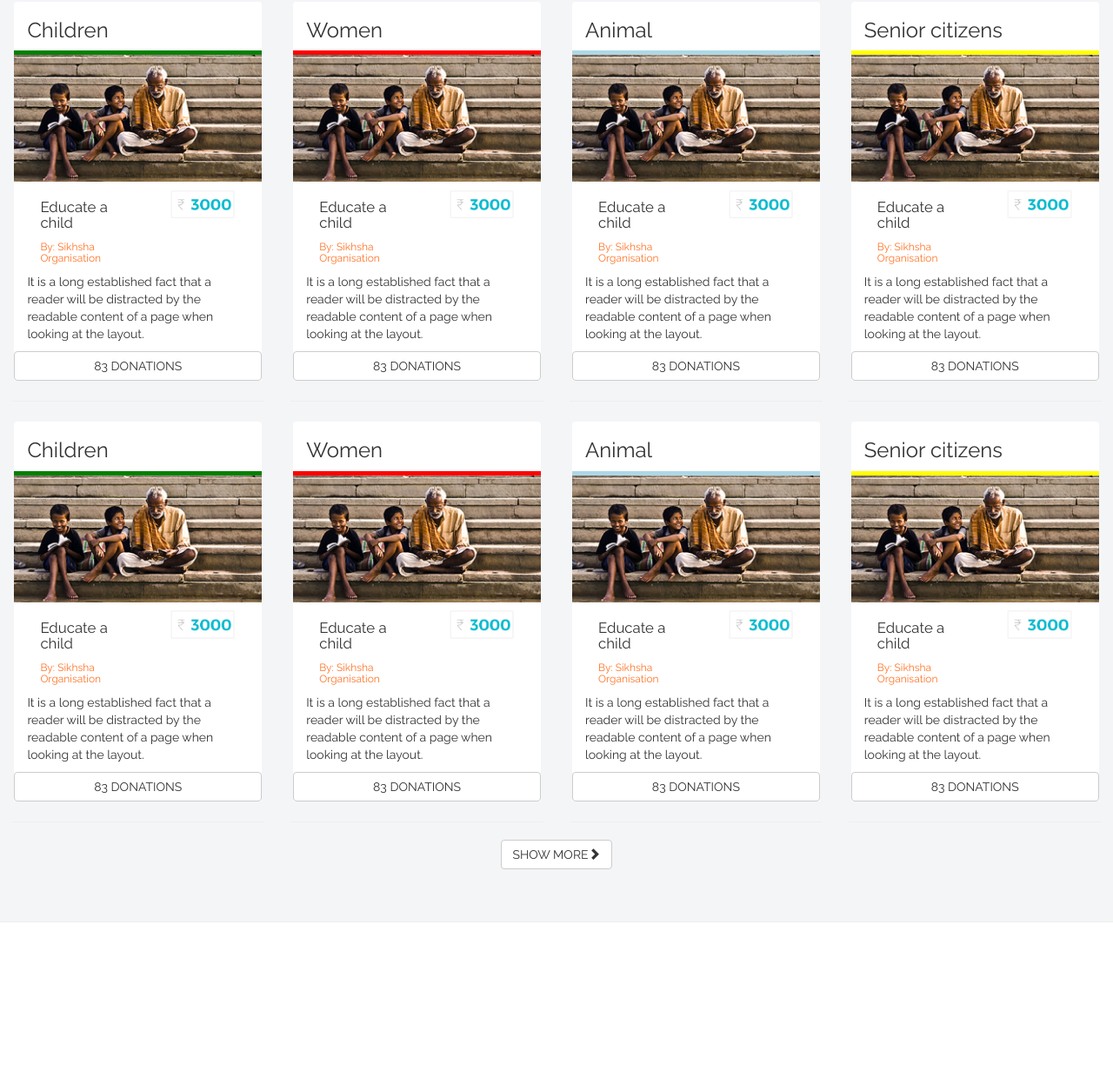
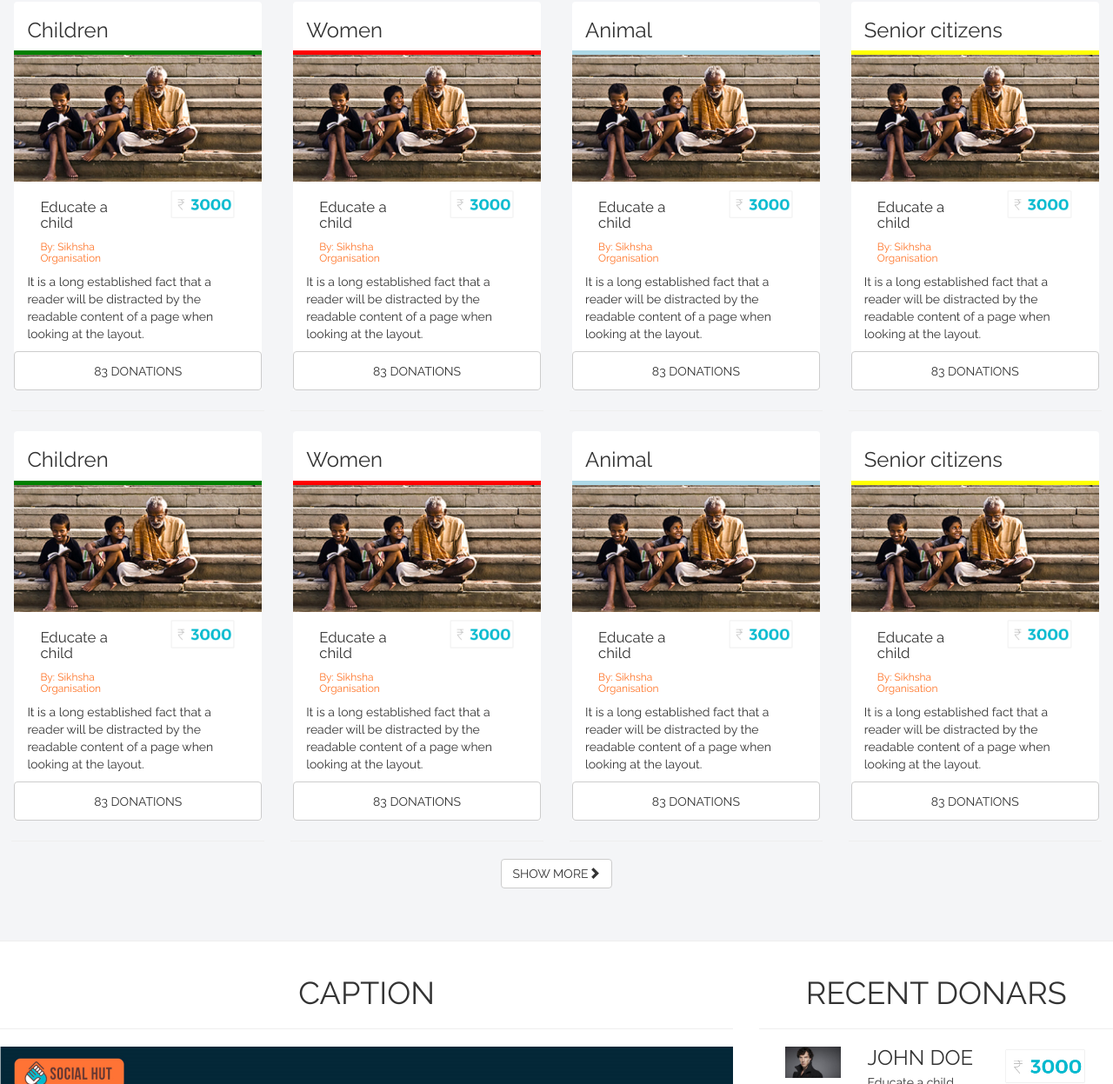
Before and after one commit to abhik-setia/socialHut, a PHP site: page / in a window 1280 px wide. Shown: the part 1353-2600 px from the top of the page at 87% size. Run offline with PHP 8.4, Linux system fonts and the light colour scheme.

Commit message:
package section done

```diff
--- a/css/home.css
+++ b/css/home.css
@@ -259,7 +259,46 @@ background-color: #F4F5F7;
   -webkit-transition: ease-out all .4s;
 }
 .donate_btn {
+  height:45px;
   transition: ease-in-out all .4s;
   -moz-transition: ease-in-out all .4s;
   -webkit-transition: ease-in-out all .4s;
 }
+
+
+@media (min-width: 1500px) {
+  #dlist{
+    height:600px;
+    overflow:auto;
+  }
+   }
+  @media (min-width:1200px ) and (max-width: 1450px) {
+  #dlist{
+    height:450px;
+    overflow:auto;
+  }
+   }
+@media (min-width:1000px ) and (max-width: 1200px) {
+  #dlist{
+    height:400px;
+    overflow:auto;
+  }
+   }
+/* Portrait tablet to landscape and desktop */
+@media (min-width: 768px) and (max-width: 1000px) {
+#dlist{
+    height:300px;
+    overflow:auto;
+  } }
+
+/* Landscape phone to portrait tablet */
+@media (max-width: 767px) { #dlist{
+    height:300px;
+    overflow:auto;
+  }  }
+
+/* Landscape phones and down */
+@media (max-width: 480px) {#dlist{
+    height:300px;
+    overflow:auto;
+  }  }
--- /dev/null
+++ b/css/hover.css
@@ -0,0 +1,330 @@
+@import url(http://fonts.googleapis.com/css?family=Open+Sans:400,300);
+/*body {
+	color: #333;
+	font-family: 'Open Sans', sans-serif;
+	font-weight: 300;
+}
+h1,
+h1+p {
+	margin: 30px 15px 0;
+	font-weight: 300;
+}
+h1+p a {
+	color: #333;
+}
+h1+p a:hover {
+	text-decoration: none;
+}
+h2 {
+	margin: 60px 15px 0;
+	padding: 0;
+	font-weight: 300;
+}
+h2 span {
+	margin-left: 1em;
+	color: #aaa;
+	font-size: 85%;
+}
+.column {
+	margin: 15px 15px 0;
+	padding: 0;
+}
+.column:last-child {
+	padding-bottom: 60px;
+}*//*
+.column::after {
+	content: '';
+	clear: both;
+	display: block;
+}
+.column div {
+	position: relative;
+	float: left;
+	width: 300px;
+	height: 200px;
+	margin: 0 0 0 25px;
+	padding: 0;
+}
+.column div:first-child {
+	margin-left: 0;
+}
+.column div span {
+	position: absolute;
+	bottom: -20px;
+	left: 0;
+	z-index: -1;
+	display: block;
+	width: 300px;
+	margin: 0;
+	padding: 0;
+	color: #444;
+	font-size: 18px;
+	font-weight:bold;
+	text-decoration: none;
+	text-align: center;
+	-webkit-transition: .3s ease-in-out;
+	transition: .3s ease-in-out;
+	opacity: 0;
+}*/
+figure {
+	width: 100%;
+	height: 100%;
+	margin: 0;
+	padding: 0;
+	background: #fff;
+	overflow: hidden;
+}
+figure:hover+span {
+	bottom: -50px;
+	opacity: 1;
+}
+
+
+
+/* Zoom In #1 */
+.hover01 figure img {
+	-webkit-transform: scale(1);
+	transform: scale(1);
+	-webkit-transition: .3s ease-in-out;
+	transition: .3s ease-in-out;
+}
+.hover01 figure:hover img {
+	-webkit-transform: scale(1.3);
+	transform: scale(1.3);
+}
+
+/* Zoom In #2 */
+.hover02 figure img {
+	width: 300px;
+	height: auto;
+	-webkit-transition: .3s ease-in-out;
+	transition: .3s ease-in-out;
+}
+.hover02 figure:hover img {
+	width: 350px;
+}
+
+/* Zoom Out #1 */
+.hover03 figure img {
+	-webkit-transform: scale(1.5);
+	transform: scale(1.5);
+	-webkit-transition: .3s ease-in-out;
+	transition: .3s ease-in-out;
+}
+.hover03 figure:hover img {
+	-webkit-transform: scale(1);
+	transform: scale(1);
+}
+
+/* Zoom Out #2 */
+.hover04 figure img {
+	width: 400px;
+	height: auto;
+	-webkit-transition: .3s ease-in-out;
+	transition: .3s ease-in-out;
+}
+.hover04 figure:hover img {
+	width: 300px;
+}
+
+/* Slide */
+.hover05 figure img {
+	margin-left: 30px;
+	-webkit-transform: scale(1.5);
+	transform: scale(1.5);
+	-webkit-transition: .3s ease-in-out;
+	transition: .3s ease-in-out;
+}
+.hover05 figure:hover img {
+	margin-left: 0;
+}
+
+/* Rotate */
+.hover06 figure img {
+	-webkit-transform: rotate(15deg) scale(1.4);
+	transform: rotate(15deg) scale(1.4);
+	-webkit-transition: .3s ease-in-out;
+	transition: .3s ease-in-out;
+}
+.hover06 figure:hover img {
+	-webkit-transform: rotate(0) scale(1);
+	transform: rotate(0) scale(1);
+}
+
+/* Blur */
+.hover07 figure img {
+	-webkit-filter: blur(3px);
+	filter: blur(3px);
+	-webkit-transition: .3s ease-in-out;
+	transition: .3s ease-in-out;
+}
+.hover07 figure:hover img {
+	-webkit-filter: blur(0);
+	filter: blur(0);
+}
+
+/* Gray Scale */
+.hover08 figure img {
+	-webkit-filter: grayscale(100%);
+	filter: grayscale(100%);
+	-webkit-transition: .3s ease-in-out;
+	transition: .3s ease-in-out;
+}
+.hover08 figure:hover img {
+	-webkit-filter: grayscale(0);
+	filter: grayscale(0);
+}
+
+/* Sepia */
+.hover09 figure img {
+	-webkit-filter: sepia(100%);
+	filter: sepia(100%);
+	-webkit-transition: .3s ease-in-out;
+	transition: .3s ease-in-out;
+}
+.hover09 figure:hover img {
+	-webkit-filter: sepia(0);
+	filter: sepia(0);
+}
+
+/* Blur + Gray Scale */
+.hover10 figure img {
+	-webkit-filter: grayscale(0) blur(0);
+	filter: grayscale(0) blur(0);
+	-webkit-transition: .3s ease-in-out;
+	transition: .3s ease-in-out;
+}
+.hover10 figure:hover img {
+	-webkit-filter: grayscale(100%) blur(3px);
+	filter: grayscale(100%) blur(3px);
+}
+
+/* Opacity #1 */
+.hover11 figure img {
+	opacity: 1;
+	-webkit-transition: .3s ease-in-out;
+	transition: .3s ease-in-out;
+}
+.hover11 figure:hover img {
+	opacity: .5;
+}
+
+/* Opacity #2 */
+.hover12 figure {
+	background: #1abc9c;
+}
+.hover12 figure img {
+	opacity: 1;
+	-webkit-transition: .3s ease-in-out;
+	transition: .3s ease-in-out;
+}
+.hover12 figure:hover img {
+	opacity: .5;
+}
+
+/* Flashing */
+.hover13 figure:hover img {
+	opacity: 1;
+	-webkit-animation: flash 1.5s;
+	animation: flash 1.5s;
+}
+@-webkit-keyframes flash {
+	0% {
+		opacity: .4;
+	}
+	100% {
+		opacity: 1;
+	}
+}
+@keyframes flash {
+	0% {
+		opacity: .4;
+	}
+	100% {
+		opacity: 1;
+	}
+}
+
+/* Shine */
+.hover14 figure {
+	position: relative;
+}
+.hover14 figure::before {
+	position: absolute;
+	top: 0;
+	left: -75%;
+	z-index: 2;
+	display: block;
+	content: '';
+	width: 50%;
+	height: 100%;
+	background: -webkit-linear-gradient(left, rgba(255,255,255,0) 0%, rgba(255,255,255,.3) 100%);
+	background: linear-gradient(to right, rgba(255,255,255,0) 0%, rgba(255,255,255,.3) 100%);
+	-webkit-transform: skewX(-25deg);
+	transform: skewX(-25deg);
+}
+.hover14 figure:hover::before {
+	-webkit-animation: shine .75s;
+	animation: shine .75s;
+}
+@-webkit-keyframes shine {
+	100% {
+		left: 125%;
+	}
+}
+@keyframes shine {
+	100% {
+		left: 125%;
+	}
+}
+
+/* Circle */
+.hover15 figure {
+	position: relative;
+}
+.hover15 figure::before {
+	position: absolute;
+	top: 50%;
+	left: 50%;
+	z-index: 2;
+	display: block;
+	content: '';
+	width: 0;
+	height: 0;
+	background: rgba(255,255,255,.2);
+	border-radius: 100%;
+	-webkit-transform: translate(-50%, -50%);
+	transform: translate(-50%, -50%);
+	opacity: 0;
+}
+.hover15 figure:hover::before {
+	-webkit-animation: circle .75s;
+	animation: circle .75s;
+}
+
+@-webkit-keyframes circle {
+	0% {
+		opacity: 1;
+	}
+	40% {
+		opacity: 1;
+	}
+	100% {
+		width: 200%;
+		height: 200%;
+		opacity: 0;
+	}
+}
+@keyframes circle {
+	0% {
+		opacity: 1;
+	}
+	40% {
+		opacity: 1;
+	}
+	100% {
+		width: 200%;
+		height: 200%;
+		opacity: 0;
+	}
+}
--- /dev/null
+++ b/includes/donors_list.php
@@ -0,0 +1,16 @@
+<div class="row">
+      					<div class="container-fluid">
+      						<div class="col-lg-3 col-md-3 col-sm-3 col-xs-3">
+      							<img src="icons/cap_pro.jpg" alt="" width="100%" height="100%">
+      						</div>
+      						<div class="col-lg-5 col-md-5 col-sm-5 col-xs-5">
+      							<h3 style="margin: 0;padding: 0">JOHN DOE</h3><br>
+      							<h5 style="margin: 0;padding:0;margin-top:-12px" >Educate a child</h5><br>
+      							<h5 style="margin: 0;padiing:0;color: #FF7326;margin-top:-12px">By : Sikhsha Foundation</h5>
+      						</div>
+      						<div class="col-lg-4 col-md-4 col-sm-4 col-xs-4">
+      							<img src="icons/rs.png" alt="" width="100%" height="100%">
+      						</div>
+      					</div>
+      				</div>
+      				<hr>
--- a/includes/package.php
+++ b/includes/package.php
@@ -9,7 +9,14 @@
                </div>
                <div class="mycontainer-fluid mid_sec">
                   <div class="mycontainer">
-                     <img src="icons/pack.png" alt="">
+                  <div class="hover10 column">
+                     <div>
+                        <figure>
+                           <img src="icons/pack.png" alt="">
+                        </figure>
+                     </div>
+                  </div>
+
                   </div>
                   <div class="container-fluid">
                      <div class="col-lg-7 col-md-7 col-sm-7 col-xs-7" style="margin: 0 0">
@@ -43,7 +50,13 @@
                </div>
                <div class="mycontainer-fluid mid_sec">
                   <div class="mycontainer">
-                     <img src="icons/pack.png" alt="">
+                    <div class="hover10 column">
+                     <div>
+                        <figure>
+                           <img src="icons/pack.png" alt="">
+                        </figure>
+                     </div>
+                  </div>
                   </div>
                   <div class="container-fluid">
                      <div class="col-lg-7 col-md-7 col-sm-7 col-xs-7" style="margin: 0 0">
@@ -77,7 +90,14 @@
                </div>
                <div class="mycontainer-fluid mid_sec">
                   <div class="mycontainer">
-                     <img src="icons/pack.png" alt="">
+                     <div class="hover10 column">
+                     <div>
+                        <figure>
+                           <img src="icons/pack.png" alt="">
+                        </figure>
+
+                     </div>
+                  </div>
                   </div>
                   <div class="container-fluid">
                      <div class="col-lg-7 col-md-7 col-sm-7 col-xs-7" style="margin: 0 0">
@@ -111,7 +131,13 @@
                </div>
                <div class="mycontainer-fluid mid_sec">
                   <div class="mycontainer">
-                     <img src="icons/pack.png" alt="">
+                     <div class="hover10 column">
+                     <div>
+                        <figure>
+                           <img src="icons/pack.png" alt="">
+                        </figure>
+                     </div>
+                  </div>
                   </div>
                   <div class="container-fluid">
                      <div class="col-lg-7 col-md-7 col-sm-7 col-xs-7" style="margin: 0 0">
--- a/index.php
+++ b/index.php
@@ -10,6 +10,7 @@
       <link rel="stylesheet" type="text/css" href="https://maxcdn.bootstrapcdn.com/bootstrap/3.3.6/css/bootstrap.min.css">
       <link rel="stylesheet" type="text/css" href="css/home.css">
       <link rel="stylesheet" type="text/css" href="css/drop.css">
+      <link rel="stylesheet" type="text/css" href="css/hover.css">
       <!--<link href='https://fonts.googleapis.com/css?family=Montserrat' rel='stylesheet' type='text/css'>-->
       <link href='https://fonts.googleapis.com/css?family=Raleway' rel='stylesheet' type='text/css'>
    </head>
@@ -202,9 +203,38 @@
          <br><br><hr>
       </section>
 
-      <section>
+      <section id="caption_donations" style="font-family: 'Raleway', sans-serif;">
+      	<div class="row">
+      		<div class="row">
+      			<div class="container-fluid">
+      			<div class="col-lg-8 col-md-8 col-sm-12 col-xs-12">
+      				<center><h1>CAPTION</h1></center>
+      				<hr>
+      				<img src="icons/caption.png" alt="" width="100%" height="100%">
+      			</div>
+      			<div class="col-lg-4 col-md-4 col-sm-12 col-xs-12">
+      				<center><h1>RECENT DONARS</h1></center>
+      				<hr>
+      				<div class="container-fluid" id="dlist" >
+      				<?php include 'includes/donors_list.php' ?>
+      				<?php include 'includes/donors_list.php' ?>
+      				<?php include 'includes/donors_list.php' ?>
+      				<?php include 'includes/donors_list.php' ?>
+      				<?php include 'includes/donors_list.php' ?>
+      				<?php include 'includes/donors_list.php' ?>
+      				<?php include 'includes/donors_list.php' ?>
+      				<?php include 'includes/donors_list.php' ?>
+      				<?php include 'includes/donors_list.php' ?>
+      				<?php include 'includes/donors_list.php' ?>
+      				</div>
 
+      			</div>
+
+      		</div>
+
+      	</div>
       </section>
+      <hr>
       <!-- JQuery -->
 
       <script type="text/javascript" src="js/jquery-2.2.1.js"></script>
```
Also changed, not shown: fonts/SIL Open Font License.txt (deleted, +0 -46 lines), fonts/Montserrat-Black.otf (deleted), fonts/Montserrat-Bold.otf (deleted), fonts/Montserrat-ExtraBold.otf (deleted), fonts/Montserrat-Hairline.otf (deleted), fonts/Montserrat-Light.otf (deleted), fonts/Montserrat-Regular.otf (deleted), fonts/Montserrat-SemiBold.otf (deleted), fonts/Montserrat-UltraLight.otf (deleted), icons/1.jpg (deleted), icons/cap_pro.jpg (added), icons/caption.png (added).
